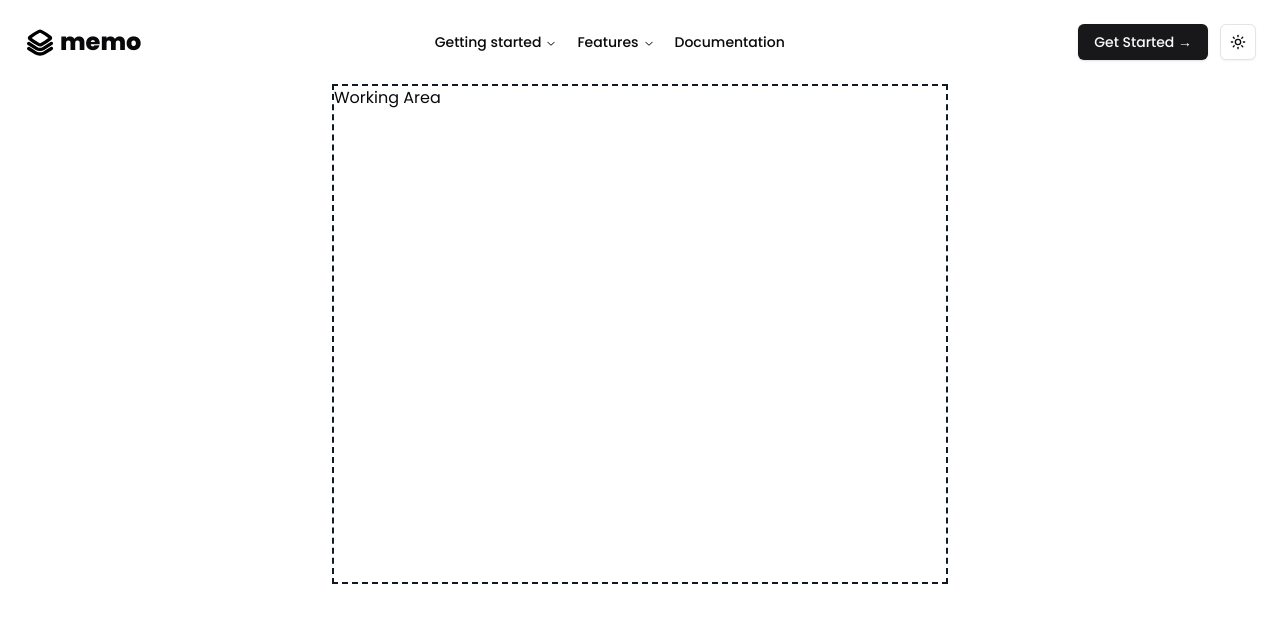
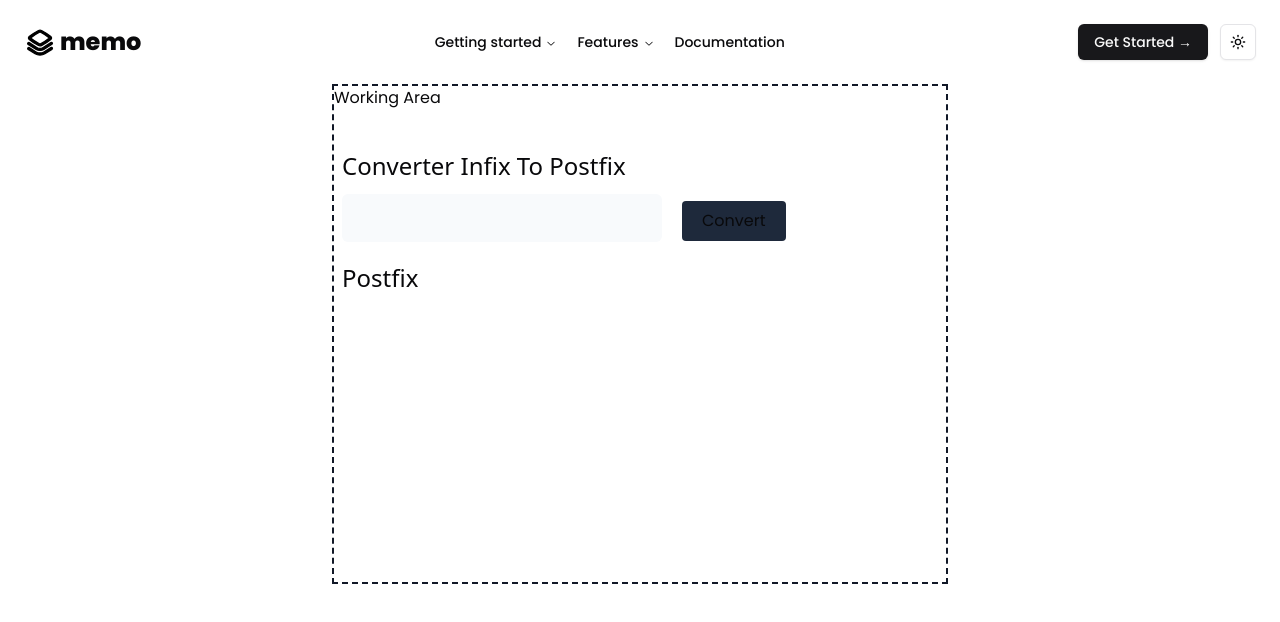
Before and after one commit to fendrick-bot/memo, a Next.js app: page / in a window 1280 px wide. Shown: the top 622 px of the page. Built offline with nearby package versions, Linux system fonts and the light colour scheme.

Commit message:
Update page.tsx

```diff
--- a/app/page.tsx
+++ b/app/page.tsx
@@ -1,13 +1,17 @@
+
 
 import { Nav } from "@/components/Nav";
-
+import InfixPostfix  from '@/app/infixPostfix'
 
 export default function Home() {
   return (
     <div className="p-6 box-border">
       <Nav/>
+
       <div className="w-full h-full border-dashed border-2 mt-6 lg:w-1/2 m-auto min-h-[500px] border-gray-900">
         <h1>Working Area</h1>
+      <InfixPostfix />
+
       </div>
 
     </div>
```
